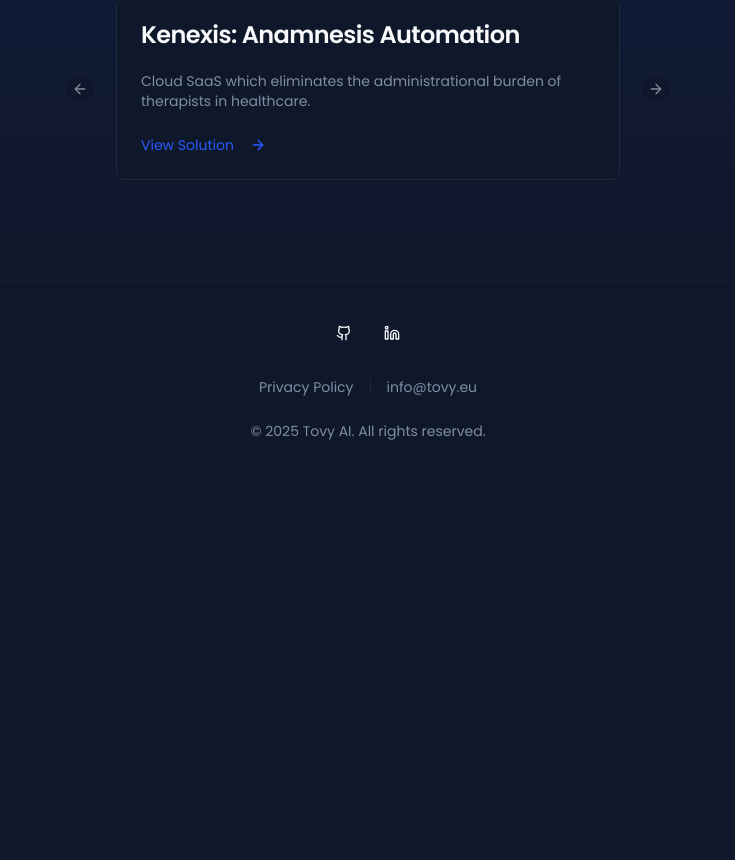
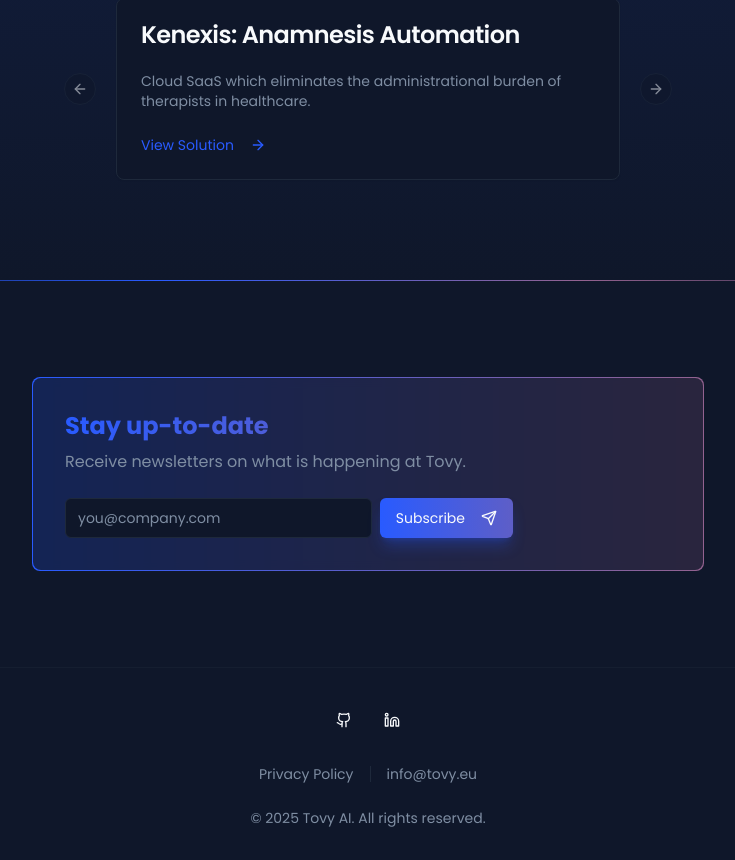
Before and after one commit to tovy-eu/tovy.eu-website, a Next.js app: page / in a window 1280 px wide. Shown: the part 1673-2533 px from the top of the page, without its empty margins (272-1007 px from the left). Before the commit the page ends 2146 px from the top, so only its background shows below. Built offline with nearby package versions, Linux system fonts and the light colour scheme.

Commit message:
ok also add a strategic location on the landing page for the subscriptio

```diff
--- a/src/app/page.tsx
+++ b/src/app/page.tsx
@@ -3,6 +3,7 @@ import { HeroSection } from "@/components/landing/hero-section";
 import { AboutSection } from "@/components/landing/about-section";
 import { SolutionsShowcase } from "@/components/landing/solutions-showcase";
 import { SectionDivider } from "@/components/landing/section-divider";
+import { SubscriptionForm } from "@/components/blog/subscription-form";
 
 const jsonLd = {
   "@context": "https://schema.org",
@@ -81,6 +82,13 @@ export default function Home() {
         <SectionDivider />
 
         <SolutionsShowcase />
+
+        <div className="w-full">
+          <SectionDivider />
+          <div className="py-16 sm:py-24 container mx-auto max-w-2xl">
+            <SubscriptionForm />
+          </div>
+        </div>
       </div>
     </>
   );
```
